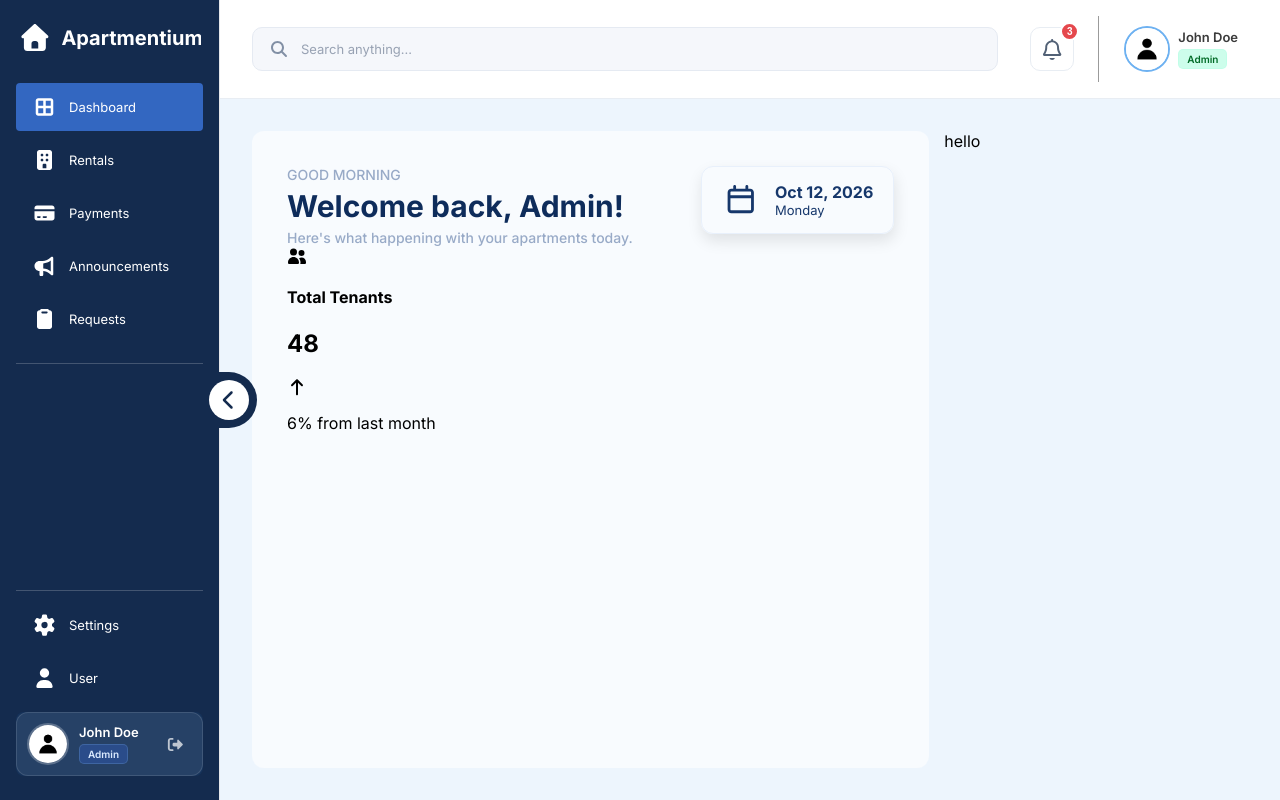
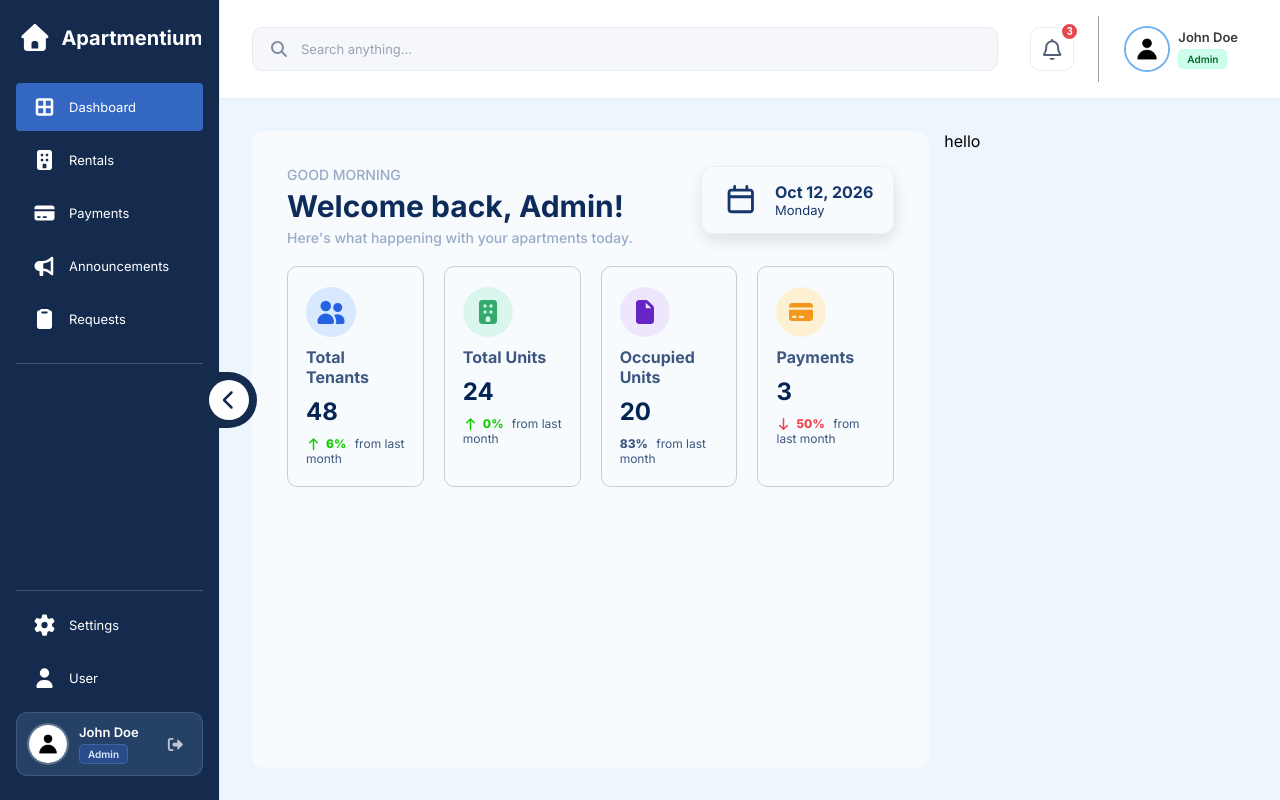
Before and after one commit to Stewpth/Apartment-Rental-Management, a React (Vite) app in the folder apartmentium-frontend/: page /admin/dashboard in a window 1280 px wide. Built offline with nearby package versions, Linux system fonts and the light colour scheme.

Commit message:
FEAT(Frontend): Add styles for Summary Card

```diff
--- a/apartmentium-frontend/src/index.css
+++ b/apartmentium-frontend/src/index.css
@@ -1,5 +1,10 @@
 body {
-    margin: 0;
-    padding: 0;
-    font-family: "Inter", sans-serif;
+  margin: 0;
+  padding: 0;
+  font-family: "Inter", sans-serif;
 }
+
+p {
+  margin: 0;
+  padding: 0;
+}
--- /dev/null
+++ b/apartmentium-frontend/src/pages/Dashboard/Admin-Dashboard-Contents/SummaryCard.css
@@ -0,0 +1,78 @@
+.summary-card-container {
+  display: flex;
+  flex-direction: row;
+  justify-content: space-between;
+  gap: 20px;
+}
+
+.summary-total-card {
+  flex: 1;
+  padding: 20px 18px;
+  border: 1px solid rgb(204, 204, 204);
+  border-radius: 10px;
+  color: #3d5781;
+}
+
+.summary-total-icon-box {
+  width: 50px;
+  height: 50px;
+  display: flex;
+  align-items: center;
+  justify-content: center;
+  margin-bottom: 10px;
+  border-radius: 50%;
+  font-size: 24px;
+}
+
+.summary-total-icon-box.tenant {
+  background-color: #d8e8fe;
+  color: #2563e1;
+}
+
+.summary-total-icon-box.units {
+  background-color: #daf7ed;
+  color: #33a96c;
+}
+
+.summary-total-icon-box.occupied-units {
+  background-color: #eee6fd;
+  color: #6825c6;
+}
+
+.summary-total-icon-box.payments {
+  background-color: #fef1d3;
+  color: #f3971d;
+}
+
+.summary-total-title {
+  margin: 0;
+}
+
+.summary-total-count {
+  margin: 10px 0;
+  color: #032452;
+}
+
+.summary-result-text {
+  font-size: 12px;
+}
+
+.result-arrow-icon {
+  margin-right: 5px;
+  font-weight: 800;
+}
+
+.result-percent-label {
+  margin-right: 5px;
+  font-weight: 800;
+}
+
+.result-arrow-icon.positive,
+.result-percent-label.positive {
+  color: #11cf00;
+}
+
+.result-arrow-icon.negative,
+.result-percent-label.negative {
+  color: #eb424b;
+}
--- a/apartmentium-frontend/src/pages/Dashboard/Admin-Dashboard-Contents/SummaryCard.jsx
+++ b/apartmentium-frontend/src/pages/Dashboard/Admin-Dashboard-Contents/SummaryCard.jsx
@@ -1,25 +1,77 @@
 import { FontAwesomeIcon } from "@fortawesome/react-fontawesome";
-import { faUserGroup, faArrowUp } from "@fortawesome/free-solid-svg-icons";
+import {
+  faUserGroup,
+  faArrowUp,
+  faArrowDown,
+  faBuilding,
+  faFile,
+  faCreditCard,
+} from "@fortawesome/free-solid-svg-icons";
+
+import "./SummaryCard.css";
 
 export default function SummaryCard() {
   return (
     <section className="summary-card-container">
       <div className="summary-total-card">
-        <div className="summary-total-icon-box">
+        <div className="summary-total-icon-box tenant">
           <FontAwesomeIcon icon={faUserGroup} className="summary-total-icon" />
         </div>
         <h4 className="summary-total-title">Total Tenants</h4>
         <h2 className="summary-total-count">48</h2>
-        <div className="comparison-container">
-          <FontAwesomeIcon icon={faArrowUp} />
-          <p className="total-tenants-text">
-            <span className="comparison-track-text">6%</span> from last month
-          </p>
+        <p className="summary-result-text">
+          <FontAwesomeIcon
+            icon={faArrowUp}
+            className="result-arrow-icon positive"
+          />
+          <span className="result-percent-label positive">6%</span> from last
+          month
+        </p>
+      </div>
+
+      <div className="summary-total-card">
+        <div className="summary-total-icon-box units">
+          <FontAwesomeIcon icon={faBuilding} className="summary-total-icon" />
         </div>
+        <h4 className="summary-total-title">Total Units</h4>
+        <h2 className="summary-total-count">24</h2>
+        <p className="summary-result-text">
+          <FontAwesomeIcon
+            icon={faArrowUp}
+            className="result-arrow-icon positive"
+          />
+          <span className="result-percent-label positive">0%</span> from last
+          month
+        </p>
       </div>
-      <div className="summary-total-card"></div>
-      <div className="summary-total-card"></div>
-      <div className="summary-total-card"></div>
+
+      <div className="summary-total-card">
+        <div className="summary-total-icon-box occupied-units">
+          <FontAwesomeIcon icon={faFile} className="summary-total-icon" />
+        </div>
+        <h4 className="summary-total-title">Occupied Units</h4>
+        <h2 className="summary-total-count">20</h2>
+        <p className="summary-result-text">
+          <span className="result-percent-label neutral">83%</span> from last
+          month
+        </p>
+      </div>
+
+      <div className="summary-total-card">
+        <div className="summary-total-icon-box payments">
+          <FontAwesomeIcon icon={faCreditCard} className="summary-total-icon" />
+        </div>
+        <h4 className="summary-total-title">Payments</h4>
+        <h2 className="summary-total-count">3</h2>
+        <p className="summary-result-text">
+          <FontAwesomeIcon
+            icon={faArrowDown}
+            className="result-arrow-icon negative"
+          />
+          <span className="result-percent-label negative">50%</span> from last
+          month
+        </p>
+      </div>
     </section>
   );
 }
--- a/apartmentium-frontend/src/pages/Dashboard/AdminDashboard.css
+++ b/apartmentium-frontend/src/pages/Dashboard/AdminDashboard.css
@@ -1,8 +1,11 @@
 .dashboard-content-left-admin {
+  display: flex;
+  flex-direction: column;
   flex: 2;
   padding: 35px;
   border-radius: 12px;
   background-color: #f8fbfe;
+  row-gap: 20px;
 }
 
 .dashboard-content-right-admin {
```
